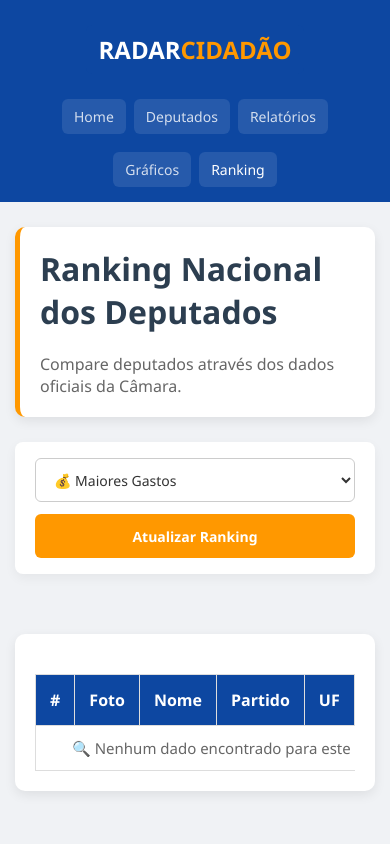
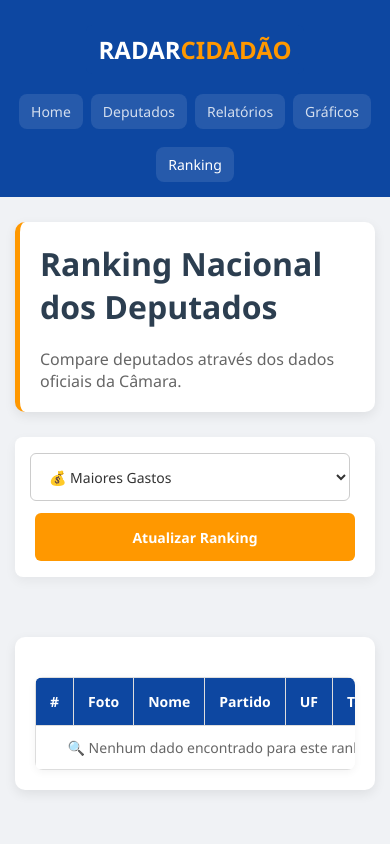
Before and after one commit to eugeniojonatas/Radar-Cidadao-Froggrammers, a Flask app: page /ranking.html in a window 390 px wide. Run offline with Flask 3, Linux system fonts and the light colour scheme; data that the repository does not hold is empty.

Commit message:
Update style.css

```diff
--- a/src/frontend/static/style.css
+++ b/src/frontend/static/style.css
@@ -483,151 +483,208 @@ th {
     }
 }
 /* =====================================================
-   OTIMIZAÇÃO PREMIUM PARA DISPOSITIVOS MÓVEIS
+   OTIMIZAÇÃO PREMIUM PARA MOBILE (TODAS AS PÁGINAS)
 ===================================================== */
 
 @media screen and (max-width: 768px) {
 
-    /* 1. NAVEGAÇÃO E CABEÇALHO */
+    /* ==========================================
+       1. GLOBAL (Navegação, Containers e Toasts)
+    ========================================== */
     .navbar {
         height: auto !important;
-        flex-direction: column;
-        padding: 15px 20px !important;
-        gap: 15px;
+        flex-direction: column !important;
+        padding: 15px !important;
+        text-align: center;
     }
 
     .nav-links {
-        flex-wrap: wrap;
-        justify-content: center;
-        gap: 8px;
+        flex-wrap: wrap !important;
+        justify-content: center !important;
+        gap: 8px !important;
+        padding-top: 10px !important;
         width: 100%;
     }
 
     .nav-links a {
-        padding: 8px 12px;
-        font-size: 14px;
+        padding: 8px 12px !important;
+        font-size: 14px !important;
         background: rgba(255, 255, 255, 0.1);
-        border-radius: 6px;
+        border-radius: 8px;
+        display: block;
     }
 
-    /* 2. AJUSTE DE CONTAINERS E ESPAÇAMENTOS GERAIS */
-    .container {
+    .container, main[style*="padding"] {
         padding: 15px !important;
         margin: 10px auto !important;
-        width: 100%;
+        width: 100% !important;
     }
 
-    /* Corrige a Hero Section (Home) para o texto não vazar */
-    .hero {
-        padding: 40px 20px !important;
-        height: auto !important;
-        min-height: 350px;
-        text-align: center;
-    }
-
-    /* Remove a margem negativa dos cards na Home para não sobrepor o texto no celular */
-    .grid[style*="margin-top: -60px"] {
-        margin-top: 10px !important;
-    }
-
-    /* 3. CORREÇÃO CIRÚRGICA DOS GRIDS INLINE (O que quebrava o layout) */
-
-    /* Página de Perfil: Coloca a foto em cima e os dados embaixo */
-    div[style*="grid-template-columns:320px 1fr"],
-    div[style*="grid-template-columns: 320px 1fr"] {
-        grid-template-columns: 1fr !important;
-        gap: 20px !important;
-    }
-
-    /* Remove o efeito "colado" (sticky) da foto do perfil no celular para permitir a rolagem */
-    aside .card[style*="position:sticky"],
-    aside .card[style*="position: sticky"] {
-        position: relative !important;
-        top: 0 !important;
-    }
-
-    /* Página de Relatórios: Filtros lado a lado viram uma coluna empilhada */
-    div[style*="grid-template-columns: repeat(3, 1fr)"],
-    div[style*="grid-template-columns:repeat(3, 1fr)"] {
-        grid-template-columns: 1fr !important;
-        gap: 15px !important;
-    }
-
-    /* 4. BARRA DE FILTROS E FORMULÁRIOS (Deputados e Ranking) */
-    .filter-bar,
-    .ranking-filtros,
-    div[style*="display: flex; gap: 10px; align-items: center"] {
-        flex-direction: column !important;
-        align-items: stretch !important;
-        gap: 12px !important;
-    }
-
-    .filter-bar input,
-    .filter-bar select,
-    .ranking-filtros select,
-    .ranking-filtros button,
-    .card select,
-    .card button,
-    .card input {
-        width: 100% !important;
-        max-width: 100% !important;
-        margin-right: 0 !important;
-        min-height: 44px; /* Tamanho mínimo amigável para toque do dedo */
-    }
-
-    /* 5. TABELAS (Rolagem horizontal perfeita sem quebrar as bordas) */
-    table {
-        display: block !important;
-        width: 100% !important;
-        max-width: 100% !important;
-        overflow-x: auto !important;
-        -webkit-overflow-scrolling: touch; /* Rolagem suave no iPhone/iOS */
-        border-collapse: collapse !important;
-        white-space: nowrap !important; /* Impede que o texto esprema e crie linhas gigantes */
-    }
-
-    /* 6. MODAL (Pop-up de detalhes) */
-    .modal-content {
-        width: 95% !important;
-        padding: 15px !important;
-        margin: 20px auto;
-        max-height: 90vh;
-        overflow-y: auto;
-    }
-
-    /* 7. NOTIFICAÇÕES (Toasts) */
     .toast {
         width: 90% !important;
         left: 50% !important;
         right: auto !important;
         transform: translateX(-50%) !important;
-        text-align: center;
         top: 10px !important;
+        text-align: center !important;
+        border-radius: 8px !important;
     }
 
-    /* 8. AJUSTES ESPECÍFICOS DO RANKING */
+    /* Botões e Inputs mais fáceis de tocar (Padrão Apple/Google) */
+    input, select, button, .btn {
+        min-height: 48px !important;
+        border-radius: 8px !important;
+        font-size: 15px !important;
+    }
+
+    /* ==========================================
+       2. HOME (index.html)
+    ========================================== */
+    .hero {
+        padding: 40px 20px !important;
+        height: auto !important;
+        min-height: 350px !important;
+        text-align: center !important;
+        justify-content: center !important;
+    }
+
+    .hero p {
+        margin: 15px auto 25px !important;
+        font-size: 1rem !important;
+    }
+
+    /* Remove a sobreposição quebrada dos cards na página inicial */
+    .grid[style*="margin-top: -60px"],
+    .grid[style*="-60px"] {
+        margin-top: 10px !important;
+        display: flex !important;
+        flex-direction: column !important;
+        gap: 15px !important;
+    }
+
+    /* ==========================================
+       3. PÁGINA DE DEPUTADOS (deputados.html)
+    ========================================== */
+    .filter-bar,
+    div[style*="display: flex; gap: 10px"] {
+        flex-direction: column !important;
+        align-items: stretch !important;
+        gap: 10px !important;
+        padding: 15px !important;
+    }
+
+    .filter-bar input, .filter-bar select {
+        width: 100% !important;
+        margin: 0 !important;
+    }
+
+    /* ==========================================
+       4. PÁGINA DE PERFIL (perfil.html)
+    ========================================== */
+    /* Transforma o layout duplo (Foto na esquerda, dados na direita) em uma coluna */
+    div[style*="grid-template-columns:320px"],
+    div[style*="grid-template-columns: 320px"] {
+        display: flex !important;
+        flex-direction: column !important;
+        gap: 20px !important;
+    }
+
+    /* Descongela a foto de perfil para a página poder rolar */
+    aside .card {
+        position: relative !important;
+        top: 0 !important;
+    }
+
+    div[style*="justify-content:space-between"],
+    div[style*="justify-content: space-between"] {
+        flex-direction: column !important;
+        align-items: flex-start !important;
+        gap: 10px !important;
+    }
+
+    /* ==========================================
+       5. PÁGINA DE RELATÓRIOS (relatorios.html)
+    ========================================== */
+    /* Empilha os filtros de 3 colunas para 1 coluna */
+    div[style*="grid-template-columns: repeat(3"],
+    div[style*="grid-template-columns:repeat(3"] {
+        grid-template-columns: 1fr !important;
+        gap: 10px !important;
+    }
+
+    /* ==========================================
+       6. RANKING (ranking.html)
+    ========================================== */
+    .ranking-filtros {
+        flex-direction: column !important;
+        align-items: stretch !important;
+        padding: 15px !important;
+    }
+
+    .ranking-filtros select,
+    .ranking-filtros button {
+        width: 100% !important;
+    }
+
     .ranking-top3 {
         grid-template-columns: 1fr !important;
-        gap: 15px;
+        gap: 15px !important;
     }
 
     .ranking-item {
-        flex-direction: column;
-        text-align: center;
-        gap: 10px;
-        padding: 20px 15px;
+        flex-direction: column !important;
+        text-align: center !important;
+        padding: 20px 15px !important;
+        gap: 12px !important;
     }
 
     .ranking-info {
-        margin-left: 0;
-        width: 100%;
+        margin-left: 0 !important;
+        width: 100% !important;
     }
 
     .ranking-nota {
-        text-align: center;
-        width: 100%;
-        margin-top: 10px;
-        padding-top: 10px;
-        border-top: 1px solid #eee;
+        text-align: center !important;
+        width: 100% !important;
+        padding-top: 12px !important;
+        border-top: 1px solid #eee !important;
+    }
+
+    /* ==========================================
+       7. TABELAS INTELIGENTES (Todas as páginas)
+    ========================================== */
+    table, .ranking-table {
+        display: block !important;
+        width: 100% !important;
+        max-width: 100vw !important;
+        overflow-x: auto !important;
+        -webkit-overflow-scrolling: touch !important; /* Deslize suave no celular */
+        border-collapse: collapse !important;
+        white-space: nowrap !important; /* Impede que o texto esmague e fique feio */
+        background: white !important;
+        border-radius: 8px !important;
+        box-shadow: 0 2px 8px rgba(0,0,0,0.05) !important;
+    }
+
+    th, td {
+        padding: 12px 15px !important;
+        font-size: 14px !important;
+    }
+
+    /* ==========================================
+       8. MODAIS POP-UP (Ex: detalhes do deputado)
+    ========================================== */
+    .modal {
+        padding: 10px !important;
+    }
+
+    .modal-content {
+        width: 100% !important;
+        max-width: 100% !important;
+        padding: 20px 15px !important;
+        border-radius: 12px !important;
+        margin: 0 !important;
+        max-height: 90vh !important;
+        overflow-y: auto !important;
     }
 }
```
